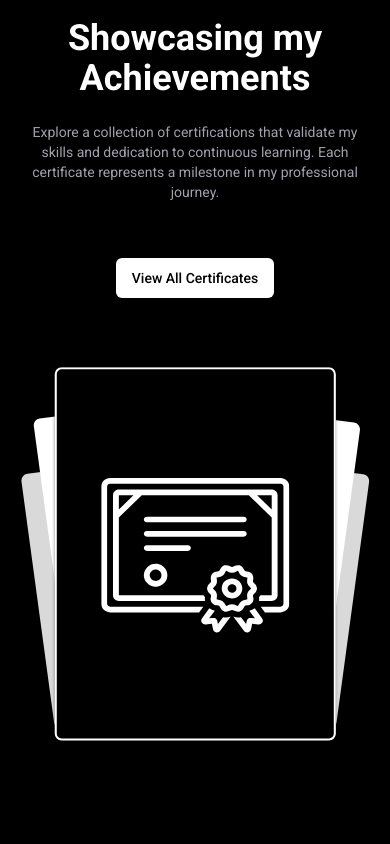
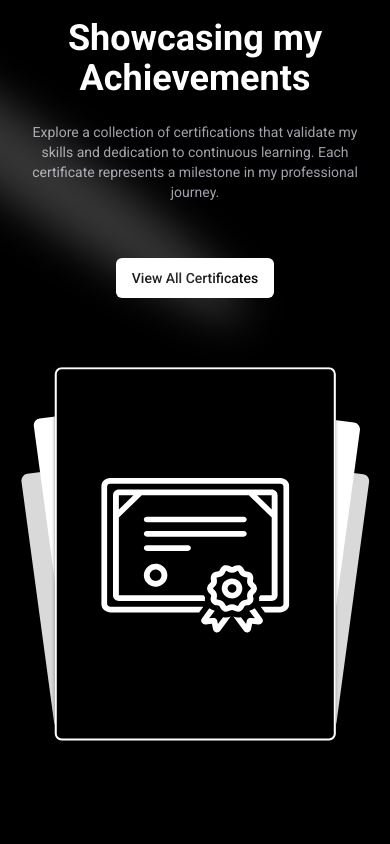
Before and after one commit to arentalb/modern-portfolio, a React (Vite) app: page / in a window 390 px wide. Shown: the part 4280-5124 px from the top of the page. Built offline with nearby package versions, Linux system fonts and the light colour scheme.

Commit message:
Add spotlight in certificate section

```diff
--- /dev/null
+++ b/src/components/common/aceternity/SpotLight.tsx
@@ -0,0 +1,50 @@
+import { cn } from "@/lib/utils.ts";
+
+export const Spotlight = ({ className, fill }) => {
+  return (
+    <svg
+      className={cn(
+        "animate-spotlight pointer-events-none absolute z-[1]  h-[169%] w-[138%] lg:w-[84%] opacity-0",
+        className,
+      )}
+      xmlns="http://www.w3.org/2000/svg"
+      viewBox="0 0 3787 2842"
+      fill="none"
+    >
+      <g filter="url(#filter)">
+        <ellipse
+          cx="1924.71"
+          cy="273.501"
+          rx="1924.71"
+          ry="273.501"
+          transform="matrix(-0.822377 -0.568943 -0.568943 0.822377 3631.88 2291.09)"
+          fill={fill || "white"}
+          fillOpacity="0.21"
+        ></ellipse>
+      </g>
+      <defs>
+        <filter
+          id="filter"
+          x="0.860352"
+          y="0.838989"
+          width="3785.16"
+          height="2840.26"
+          filterUnits="userSpaceOnUse"
+          colorInterpolationFilters="sRGB"
+        >
+          <feFlood floodOpacity="0" result="BackgroundImageFix"></feFlood>
+          <feBlend
+            mode="normal"
+            in="SourceGraphic"
+            in2="BackgroundImageFix"
+            result="shape"
+          ></feBlend>
+          <feGaussianBlur
+            stdDeviation="151"
+            result="effect1_foregroundBlur_1065_8"
+          ></feGaussianBlur>
+        </filter>
+      </defs>
+    </svg>
+  );
+};
--- a/src/components/layout/home/CertificateSection.tsx
+++ b/src/components/layout/home/CertificateSection.tsx
@@ -1,24 +1,30 @@
 import { Button } from "@/components/common/ui/button.tsx";
 import { Link } from "react-router-dom";
+import { Spotlight } from "@/components/common/aceternity/SpotLight.tsx";
 
 export function CertificateSection() {
   return (
     <>
       <section className=" px-5  pt-36 pb-12 md:max-w-[1400px] mx-auto">
+        <Spotlight className={""} fill={"white"} />
         <div
           className={"flex justify-between  items-center flex-col sm:flex-row"}
         >
           <div className={"text-center sm:text-start"}>
-            <h1 className={"text-4xl font-bold mb-6"}>
+            <h1 className={"text-4xl font-bold mb-6 z-20"}>
               Showcasing my Achievements
             </h1>
-            <p className={"text-sm  text-gray-primary mb-14 sm:max-w-[500px] "}>
+            <p
+              className={
+                "text-sm  text-gray-primary mb-14 sm:max-w-[500px] z-20"
+              }
+            >
               Explore a collection of certifications that validate my skills and
               dedication to continuous learning. Each certificate represents a
               milestone in my professional journey.
             </p>
             <Link to={""}>
-              <Button>View All Certificates</Button>
+              <Button className={"z-20"}>View All Certificates</Button>
             </Link>
           </div>
           <div className={"max-w-[400px]"}>
--- a/tailwind.config.ts
+++ b/tailwind.config.ts
@@ -85,10 +85,22 @@
             transform: "translate(calc(-50% - 0.5rem))",
           },
         },
+        spotlight: {
+          "0%": {
+            opacity: 0,
+            transform: "translate(-72%, -62%) scale(0.5)",
+          },
+          "100%": {
+            opacity: 1,
+            transform: "translate(-50%,-40%) scale(1)",
+          },
+        },
       },
       animation: {
         "accordion-down": "accordion-down 0.2s ease-out",
         "accordion-up": "accordion-up 0.2s ease-out",
+        spotlight: "spotlight 2s ease .75s 1 forwards",
+
         scroll:
           "scroll var(--animation-duration, 40s) var(--animation-direction, forwards) linear infinite",
       },
```
